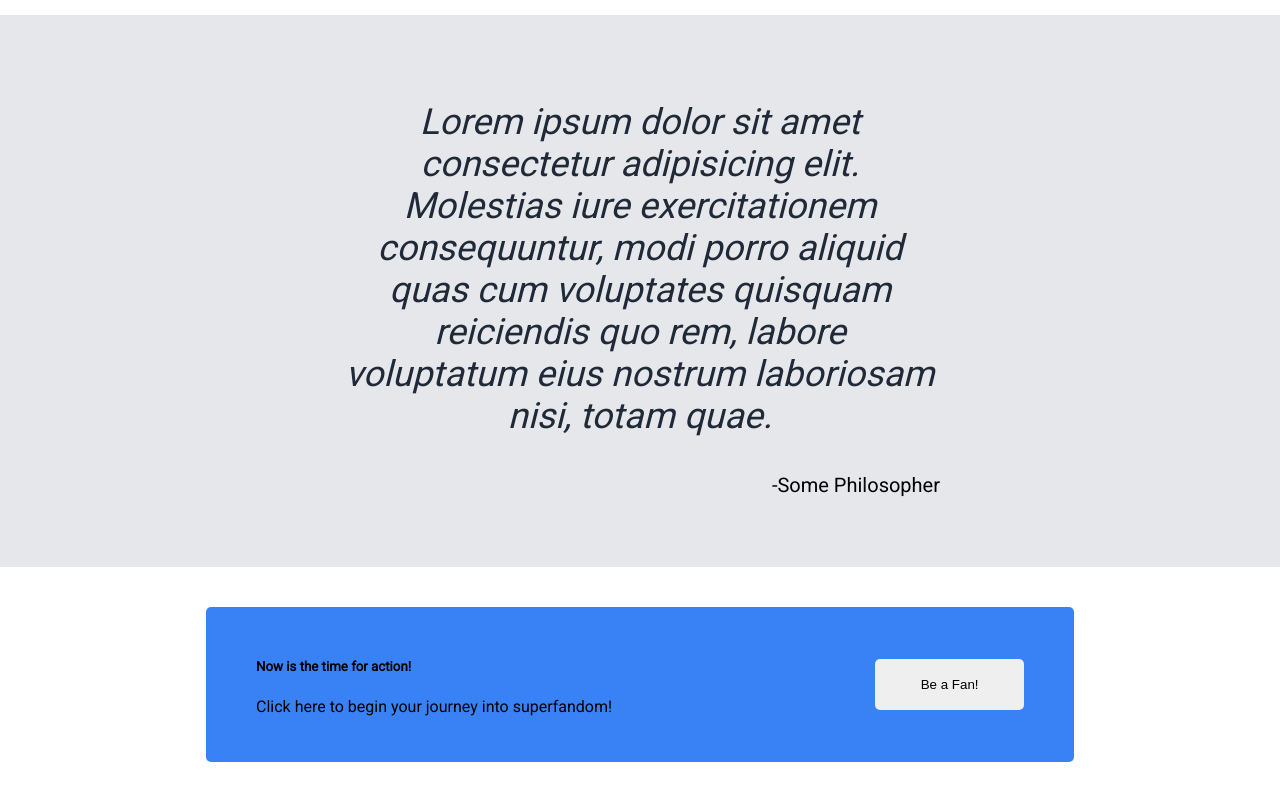
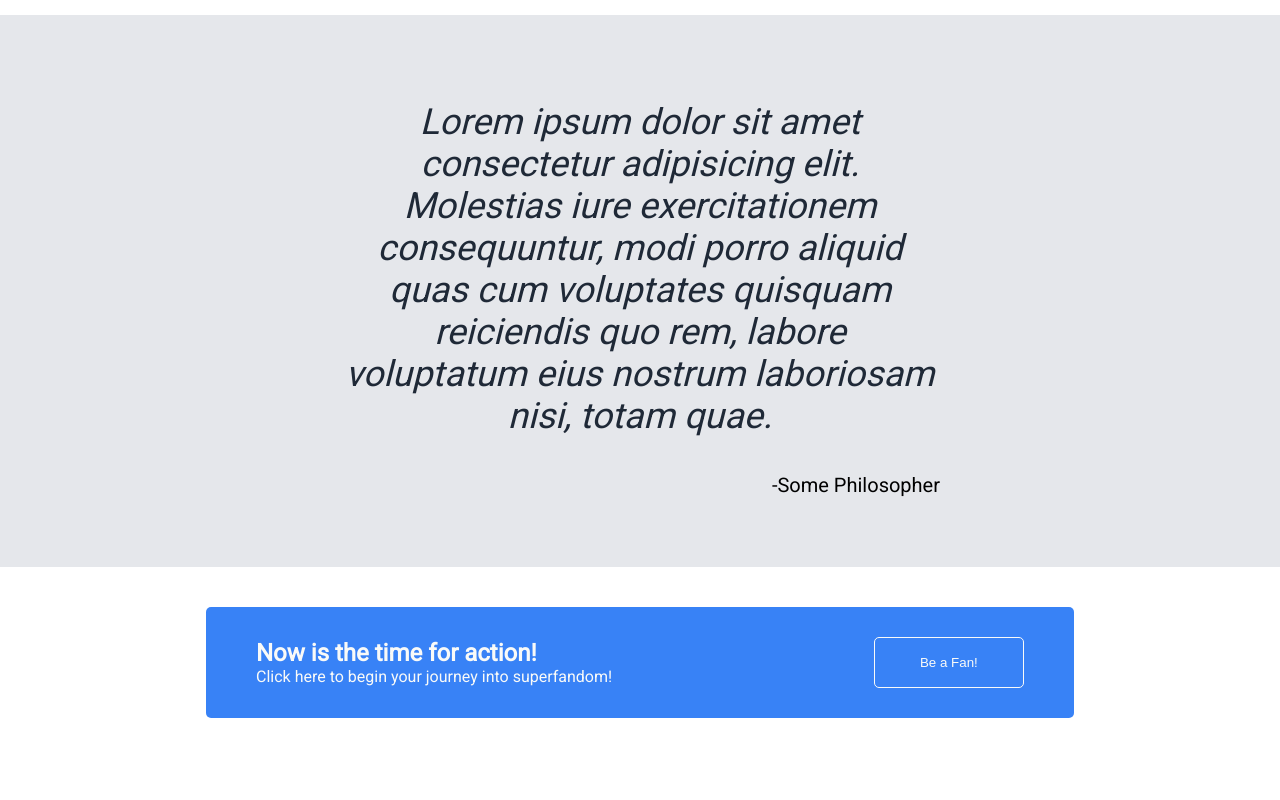
Before and after one commit to SpencerQuinn/landing-page, a plain HTML site: page index.html in a window 1280 px wide. Shown: the part 982-1782 px from the top of the page. After the commit the page ends 1740 px from the top, so only its background shows below. Drawn offline with Linux system fonts and the light colour scheme.

Commit message:
Font sizing on call to action and layout changes
I implemented the flexbox for the cta-text class
to make alignment with the button easier. I
also formated the button to be in theme
with the rest of the box. I wrapped my head
around using the flex property to allocate
space between the text and the button.

```diff
--- a/styles.css
+++ b/styles.css
@@ -189,15 +189,33 @@ a{
 }
 
 .cta-text{
+    display: flex;
+    flex-direction: column;
+    align-items: flex-start;
+    justify-content: center;
     flex: 1 1 auto;
+    color: var(--logo-color);
 
 }
+.cta-text > *{
+    margin: 0px;
+}
+
+.cta-text > h5{
+    font-size: 24px;
+}
+
+
+
 
 .call-to-action-container > button{
-    flex: .3 1 auto;
+    flex: .3 0 auto;
     align-self: center;
     height: 4vw;
-    border-style: none;
+    border: 1px var(--logo-color) solid;
     border-radius: 5px;
+    color: var(--logo-color);
+    background-color:var(--button-color);
+
 
 }
```
